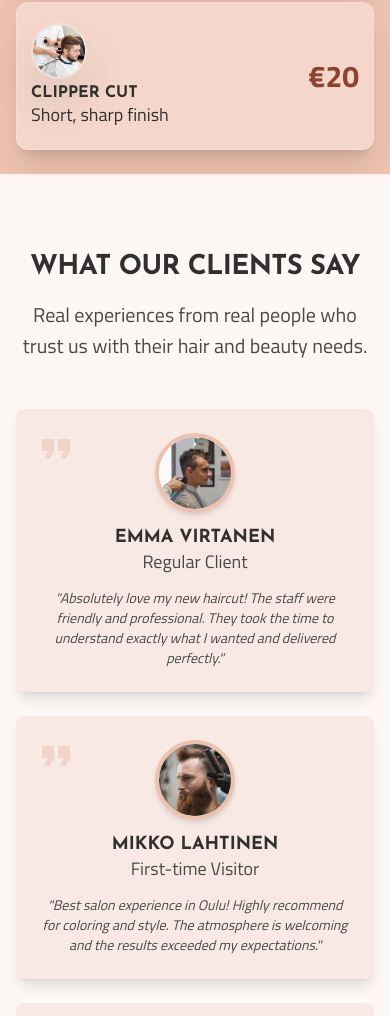
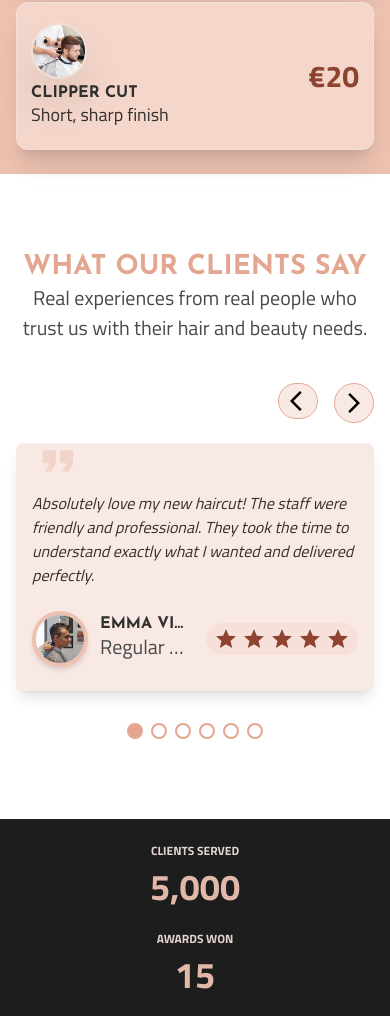
Before and after one commit to VictorKevz/lumi-salon, a Next.js app: page /en in a window 390 px wide. Shown: the part 8715-9731 px from the top of the page. Built offline with nearby package versions, Linux system fonts and the light colour scheme.

Commit message:
Change layout animations for the testimonial section.

```diff
--- a/app/components/Lightbox.tsx
+++ b/app/components/Lightbox.tsx
@@ -1,8 +1,10 @@
 "use client";
-import React, { useEffect, useRef, useCallback } from "react";
+import React, { useEffect, useRef, useCallback, useState } from "react";
 import Image from "next/image";
 import { motion, AnimatePresence } from "framer-motion";
 import { LightboxProps } from "../types/gallery";
+import { SliderVariants } from "@/app/variants";
+import { Add, ArrowBackIos, ArrowForwardIos } from "@mui/icons-material";
 
 export const Lightbox: React.FC<LightboxProps> = ({
   images,
@@ -14,6 +16,7 @@ export const Lightbox: React.FC<LightboxProps> = ({
 }) => {
   const lightboxRef = useRef<HTMLDivElement>(null);
   const closeButtonRef = useRef<HTMLButtonElement>(null);
+  const [direction, setDirection] = useState(1);
 
   const handleKeyDown = useCallback(
     (e: KeyboardEvent) => {
@@ -26,12 +29,14 @@ export const Lightbox: React.FC<LightboxProps> = ({
         case "ArrowLeft":
           e.preventDefault();
           if (currentIndex > 0) {
+            setDirection(-1);
             onNavigate(currentIndex - 1);
           }
           break;
         case "ArrowRight":
           e.preventDefault();
           if (currentIndex < images.length - 1) {
+            setDirection(1);
             onNavigate(currentIndex + 1);
           }
           break;
@@ -109,54 +114,39 @@ export const Lightbox: React.FC<LightboxProps> = ({
         >
           {/* Navigation buttons */}
           <button
-            onClick={() => onNavigate(currentIndex - 1)}
+            onClick={() => {
+              setDirection(-1);
+              onNavigate(currentIndex - 1);
+            }}
             disabled={currentIndex === 0}
-            className="absolute left-0 top-1/2 z-10 -translate-y-1/2 rounded-full bg-white/10 p-3 text-white transition-colors hover:bg-white/20 focus:outline-none focus:ring-2 focus:ring-amber-500 disabled:cursor-not-allowed disabled:opacity-30"
+            className="absolute left-0 top-1/2 z-10 -translate-y-1/2 rounded-full bg-white/30 p-3 text-white transition-colors hover:bg-white/20 focus:outline-none focus:ring-2 focus:ring-amber-500 disabled:cursor-not-allowed disabled:opacity-30"
             aria-label={messages.previous}
           >
-            <svg
-              className="h-6 w-6"
-              fill="none"
-              stroke="currentColor"
-              viewBox="0 0 24 24"
-            >
-              <path
-                strokeLinecap="round"
-                strokeLinejoin="round"
-                strokeWidth={2}
-                d="M15 19l-7-7 7-7"
-              />
-            </svg>
+            <ArrowBackIos className="ml-2" />
           </button>
 
           <button
-            onClick={() => onNavigate(currentIndex + 1)}
+            onClick={() => {
+              setDirection(1);
+              onNavigate(currentIndex + 1);
+            }}
             disabled={currentIndex === images.length - 1}
-            className="absolute right-0 top-1/2 z-10 -translate-y-1/2 rounded-full bg-white/10 p-3 text-white transition-colors hover:bg-white/20 focus:outline-none focus:ring-2 focus:ring-amber-500 disabled:cursor-not-allowed disabled:opacity-30"
+            className="absolute right-0 top-1/2 z-10 -translate-y-1/2 rounded-full bg-white/20 p-3 text-white transition-colors hover:bg-white/20 focus:outline-none focus:ring-2 focus:ring-amber-500 disabled:cursor-not-allowed disabled:opacity-30"
             aria-label={messages.next}
           >
-            <svg
-              className="h-6 w-6"
-              fill="none"
-              stroke="currentColor"
-              viewBox="0 0 24 24"
-            >
-              <path
-                strokeLinecap="round"
-                strokeLinejoin="round"
-                strokeWidth={2}
-                d="M9 5l7 7-7 7"
-              />
-            </svg>
+            <ArrowForwardIos />
           </button>
 
           {/* Main image */}
+          <AnimatePresence mode="wait" custom={direction}>
             <motion.div
               key={currentIndex}
+              custom={direction}
+              variants={SliderVariants}
+              initial="enter"
+              animate="center"
+              exit="exit"
               className="relative h-[60vh] w-full"
-            initial={{ opacity: 0, scale: 0.9 }}
-            animate={{ opacity: 1, scale: 1 }}
-            transition={{ duration: 0.3 }}
             >
               <Image
                 src={currentImage.src}
@@ -167,13 +157,17 @@ export const Lightbox: React.FC<LightboxProps> = ({
                 priority
               />
             </motion.div>
+          </AnimatePresence>
 
           {/* Thumbnails */}
           <div className="mt-4 flex max-w-full gap-2 overflow-x-auto px-4 pb-4">
             {images.map((image, index) => (
               <button
                 key={image.id}
-                onClick={() => onNavigate(index)}
+                onClick={() => {
+                  setDirection(index > currentIndex ? 1 : -1);
+                  onNavigate(index);
+                }}
                 className={`relative h-16 w-16 flex-shrink-0 overflow-hidden rounded-md transition-all focus:outline-none focus:ring-2 focus:ring-amber-500 ${
                   index === currentIndex
                     ? "ring-2 ring-amber-500 opacity-100"
--- a/app/components/TestimonialCard.tsx
+++ b/app/components/TestimonialCard.tsx
@@ -3,54 +3,65 @@ import React from "react";
 import Image from "next/image";
 import { motion } from "framer-motion";
 import { TestimonialCardProps } from "@/app/types/testimonials";
-import { FormatQuote } from "@mui/icons-material";
+import { FormatQuote, Star } from "@mui/icons-material";
+import { AnimationWrapper } from "./AnimationWrapper";
 
-export const TestimonialCard: React.FC<TestimonialCardProps> = ({
+export const TestimonialCard = ({
   testimonial,
   index,
-}) => {
+}: TestimonialCardProps) => {
   return (
-    <motion.article
-      className="relative flex flex-col items-center rounded-lg bg-[var(--primary-1)] p-6 shadow-lg transition-shadow hover:shadow-xl"
-      initial={{ opacity: 0, y: 30 }}
-      whileInView={{ opacity: 1, y: 0 }}
-      viewport={{ once: true, margin: "-50px" }}
-      transition={{ duration: 0.5, delay: index * 0.1 }}
+    <AnimationWrapper
+      as={motion.article}
+      animate={true}
+      delay={index * 0.03}
+      className="relative center flex-col! rounded-lg bg-[var(--primary-1)] px-4 py-6 shadow-lg transition-shadow hover:shadow-xl w-full"
     >
-      {/* Quote Icon */}
+      {/* Quote at top, full width */}
       <FormatQuote
-        className="absolute left-4 top-4 text-[var(--primary-4)] opacity-30"
-        sx={{ fontSize: 48 }}
+        className="absolute -top-2 left-4 text-[var(--primary-4)] opacity-30 mr-2 align-top"
+        sx={{ fontSize: 52 }}
         aria-hidden="true"
       />
+      <blockquote className="w-full my-6 text-left">
+        <span className="italic text-[var(--text-primary)] text-base sm:text-lg">
+          {testimonial.quote}
+        </span>
+      </blockquote>
 
-      {/* Profile Image */}
-      <div className="relative mb-4 h-20 w-20 overflow-hidden rounded-full border-4 border-[var(--primary-3)] shadow-md">
+      {/* Two columns below quote */}
+      <div className="flex w-full gap-4 items-center justify-between">
+        {/* Profile + Name/Role */}
+        <div className="flex items-center gap-3 min-w-0">
+          <div className="relative h-14 w-14 overflow-hidden rounded-full border-4 border-[var(--primary-3)] shadow-md flex-shrink-0">
             <Image
               src={testimonial.profile}
               alt={`${testimonial.name} profile photo`}
               fill
-          sizes="80px"
+              sizes="56px"
               className="object-cover"
             />
           </div>
-
-      {/* Name and Role */}
-      <header className="mb-3 text-center">
-        <h3 className="text-lg font-semibold text-[var(--text-primary)]">
+          <div className="min-w-0">
+            <h3 className="text-base font-semibold text-[var(--text-primary)] truncate">
               {testimonial.name}
             </h3>
-        <p className=" text-[var(--text-secondary)] text-lg!">
+            <p className="text-sm text-[var(--text-secondary)] truncate">
               {testimonial.role}
             </p>
-      </header>
+          </div>
+        </div>
 
-      {/* Quote */}
-      <blockquote className="relative z-10 text-center">
-        <p className="italic text-[var(--text-primary)] text-sm!">
-          "{testimonial.quote}"
-        </p>
-      </blockquote>
-    </motion.article>
+        {/* Stars in pill layout */}
+        <div
+          className="center gap-1 px-2 h-8 rounded-full bg-[var(--primary-5)]/10"
+          aria-label="5 star rating"
+        >
+          {[...Array(5)].map((_, i) => (
+            <Star key={i} className="text-[var(--primary-6)]" />
+          ))}
+        </div>
+      </div>
+    </AnimationWrapper>
   );
 };
--- a/app/sections/testimonials/Testimonial.tsx
+++ b/app/sections/testimonials/Testimonial.tsx
@@ -1,46 +1,134 @@
 "use client";
-import React from "react";
-import { motion } from "framer-motion";
+import React, { useEffect } from "react";
+import { AnimatePresence, motion } from "framer-motion";
 import { SectionProps } from "@/lib/header";
 import { getTestimonials } from "@/lib/testimonials";
 import { TestimonialCard } from "@/app/components/TestimonialCard";
 import { AnimationWrapper } from "@/app/components/AnimationWrapper";
+import { useState } from "react";
+import {
+  ArrowBackIos,
+  ArrowForwardIos,
+  Reviews,
+  Star,
+} from "@mui/icons-material";
+import { SliderVariants } from "@/app/variants";
 
 export const Testimonial = ({ messages }: SectionProps) => {
   const testimonials = getTestimonials(messages);
+  const [currentPage, setCurrentPage] = useState(0);
+  const [isMobile, setIsMobile] = useState(false);
+  const [direction, setDirection] = useState(1);
+
+  // Responsive page size
+  const pageSize = isMobile ? 1 : 2;
+  const totalPages = Math.ceil(testimonials.length / pageSize);
+
+  // Slice testimonials for current page
+  const currentTestimonials = testimonials.slice(
+    currentPage * pageSize,
+    currentPage * pageSize + pageSize
+  );
+
+  // Navigation handlers
+  const nextPage = () => {
+    setDirection(1);
+    setCurrentPage((prev) => (prev + 1) % totalPages);
+  };
+  const prevPage = () => {
+    setDirection(-1);
+    setCurrentPage((prev) => (prev - 1 + totalPages) % totalPages);
+  };
+  const goToPage = (i: number) => {
+    setDirection(i > currentPage ? 1 : -1);
+    setCurrentPage(i);
+  };
+
+  // Media query for mobile
+  useEffect(() => {
+    const mediaQuery = window.matchMedia("(max-width: 1023px)");
+    setIsMobile(mediaQuery.matches);
+    const handler = (e: MediaQueryListEvent) => setIsMobile(e.matches);
+    mediaQuery.addEventListener("change", handler);
+    return () => mediaQuery.removeEventListener("change", handler);
+  }, []);
 
   return (
     <section
-      id="testimonials"
-      className="relative w-full overflow-hidden bg-[var(--primary-0)] py-20 px-4 lg:px-8"
+      className="center relative z-10  w-full px-4 2xl:px-8 py-20"
+      aria-labelledby="testimonials-heading"
     >
-      <div className="container mx-auto max-w-7xl">
-        {/* Section Header */}
-        <AnimationWrapper
-          as={motion.header}
-          className="mb-12 text-center max-w-4xl w-full mx-auto"
-          animate={true}
-          offset={30}
+      <AnimationWrapper as={motion.header} className="w-full text-center">
+        <h2
+          id="testimonials-heading"
+          className="  text-3xl font-bold text-[var(--primary-4)]"
         >
-          <h2 className="mb-4 text-4xl font-bold tracking-tight text-[var(--text-primary)] sm:text-5xl">
-            {messages["testimonials.title"]}
-          </h2>
-          <p className="text-lg text-[var(--text-secondary)]">
-            {messages["testimonials.subtitle"]}
-          </p>
-        </AnimationWrapper>
+          {messages["testimonials.title"]}
+        </h2>
+        <p>{messages["testimonials.subtitle"]}</p>
+        {/* Controls */}
+        <div className="flex justify-end gap-4 mt-10">
+          <button
+            type="button"
+            aria-label="Previous testimonials"
+            className="center rounded-full w-10 h-9 md:w-12 md:h-12 border border-[var(--primary-4)] bg-[var(--primary-1)] hover:bg-[var(--neutral-6)] hover:text-[var(--text-on-primary)] focus:outline-none focus:ring-2 focus:ring-[var(--info)]"
+            onClick={prevPage}
+          >
+            <ArrowBackIos className="ml-2 " />
+          </button>
+          <button
+            type="button"
+            aria-label="Next testimonials"
+            className="center rounded-full w-10 h-10 md:w-12 md:h-12 border border-[var(--primary-4)] bg-[var(--primary-1)] hover:bg-[var(--neutral-6)] hover:text-[var(--text-on-primary)] focus:outline-none focus:ring-2 focus:ring-[var(--info)]"
+            onClick={nextPage}
+          >
+            <ArrowForwardIos />
+          </button>
+        </div>
 
-        {/* Testimonials Grid */}
-        <div className="grid grid-cols-1 gap-6 md:grid-cols-2 lg:grid-cols-3">
-          {testimonials.map((testimonial, index) => (
-            <TestimonialCard
-              key={testimonial.id}
-              testimonial={testimonial}
-              index={index}
+        {/* Cards for current page */}
+        <AnimatePresence mode="wait" custom={direction}>
+          <motion.div
+            key={currentPage}
+            custom={direction}
+            variants={SliderVariants}
+            initial="enter"
+            animate="center"
+            exit="exit"
+            className={`grid gap-8 mt-5 ${
+              isMobile ? "grid-cols-1" : "grid-cols-2"
+            }`}
+          >
+            {currentTestimonials.map((testimonial, idx) => (
+              <TestimonialCard
+                testimonial={testimonial}
+                index={currentPage * pageSize + idx}
+                key={testimonial.name + idx}
+              />
+            ))}
+          </motion.div>
+        </AnimatePresence>
+
+        {/* Dot navigation */}
+        <nav
+          className="mt-8 flex justify-center gap-2"
+          aria-label="Testimonial navigation"
+        >
+          {Array.from({ length: totalPages }, (_, i) => (
+            <button
+              key={i}
+              type="button"
+              className={`h-4 w-4 rounded-full border-2 border-[var(--primary-4)] transition-colors focus:outline-none focus:ring-2 focus:ring-[var(--info)] ${
+                currentPage === i ? "bg-[var(--primary-4)]" : "bg-transparent"
+              }`}
+              aria-label={`Go to testimonials page ${i + 1}`}
+              aria-current={currentPage === i ? "true" : undefined}
+              tabIndex={0}
+              onClick={() => goToPage(i)}
             />
           ))}
-        </div>
-      </div>
+        </nav>
+      </AnimationWrapper>
     </section>
   );
 };
--- a/app/variants.ts
+++ b/app/variants.ts
@@ -48,3 +48,26 @@ export const FadeInVariants = (
     },
   };
 };
+
+export const SliderVariants: Variants = {
+  enter: (direction: number) => ({
+    x: direction > 0 ? 50 : -50,
+    opacity: 0,
+  }),
+  center: {
+    x: 0,
+    opacity: 1,
+    transition: {
+      duration: 0.4,
+      ease: "easeInOut",
+    },
+  },
+  exit: (direction: number) => ({
+    x: direction > 0 ? -50 : 50,
+    opacity: 0,
+    transition: {
+      duration: 0.4,
+      ease: "easeInOut",
+    },
+  }),
+};
```
Lines whose indentation alone changed are shown as unchanged.
